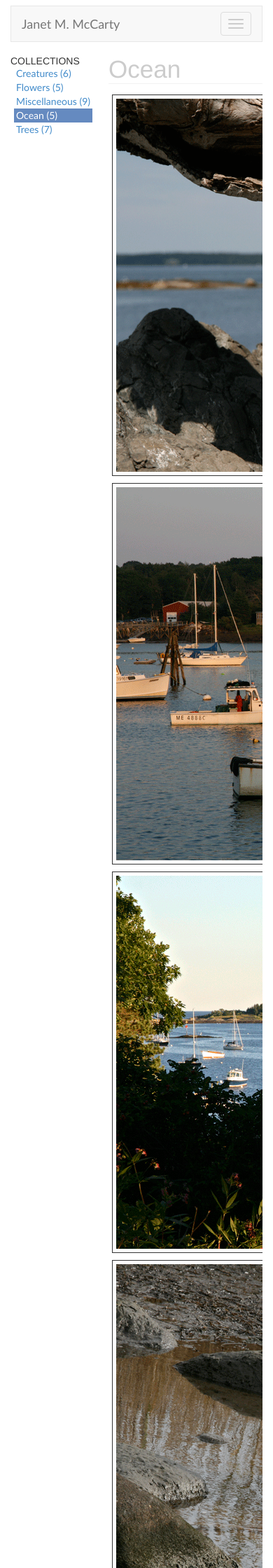
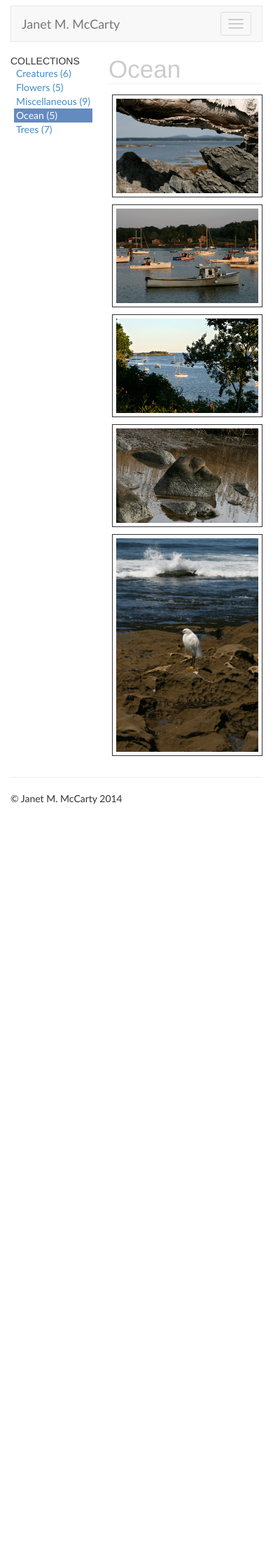
Before and after one commit to jmccarty/jmccarty.github.io, a Jekyll site: the page built from collections/ocean/index.md, in a window 390 px wide. Shown: the top 2240 px of the page at 70% size. Built offline with Jekyll 4.4.1, drawn with Linux system fonts in a browser that asks for light colours; Markdown is read by kramdown in place of the engine named in the settings; after the commit the page ends 1161 px from its top, so only the background shows below that.

Commit message:
added responsive images css

```diff
--- a/assets/css/master.css
+++ b/assets/css/master.css
@@ -81,4 +81,4 @@ div#collection-links ul li.active a{ color:#fff;}
 /* Collections */
 div.collection ul{ list-style-type: none; padding-left:5px;text-align:center;}
 div.collection ul li{ margin-bottom:10px; margin-top:10px;}
-div.collection ul li img{ border:1px solid #333;padding:5px;}
+div.collection ul li img{ border:1px solid #333;padding:5px;max-width: 100%; and height: auto;}
```
